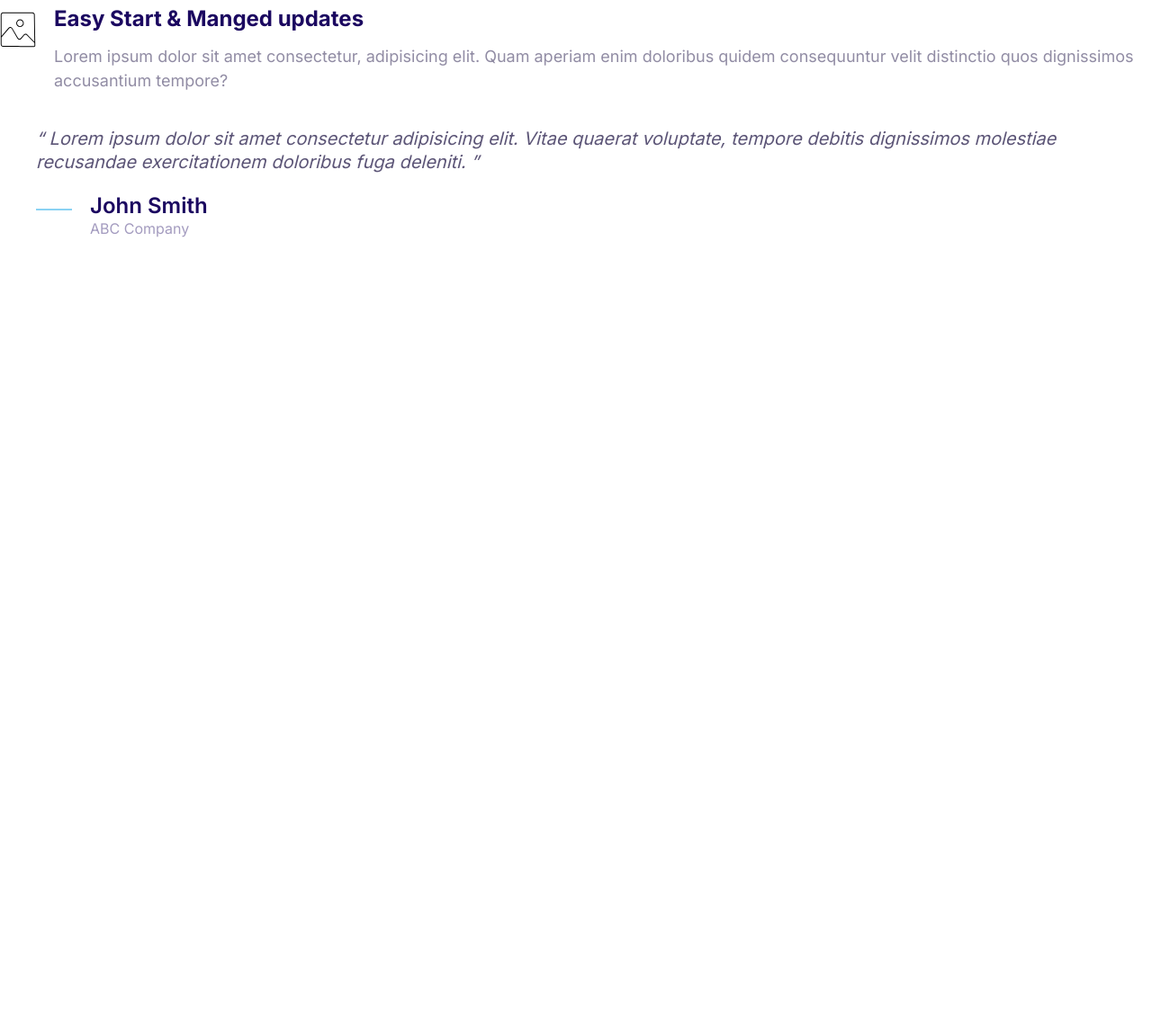
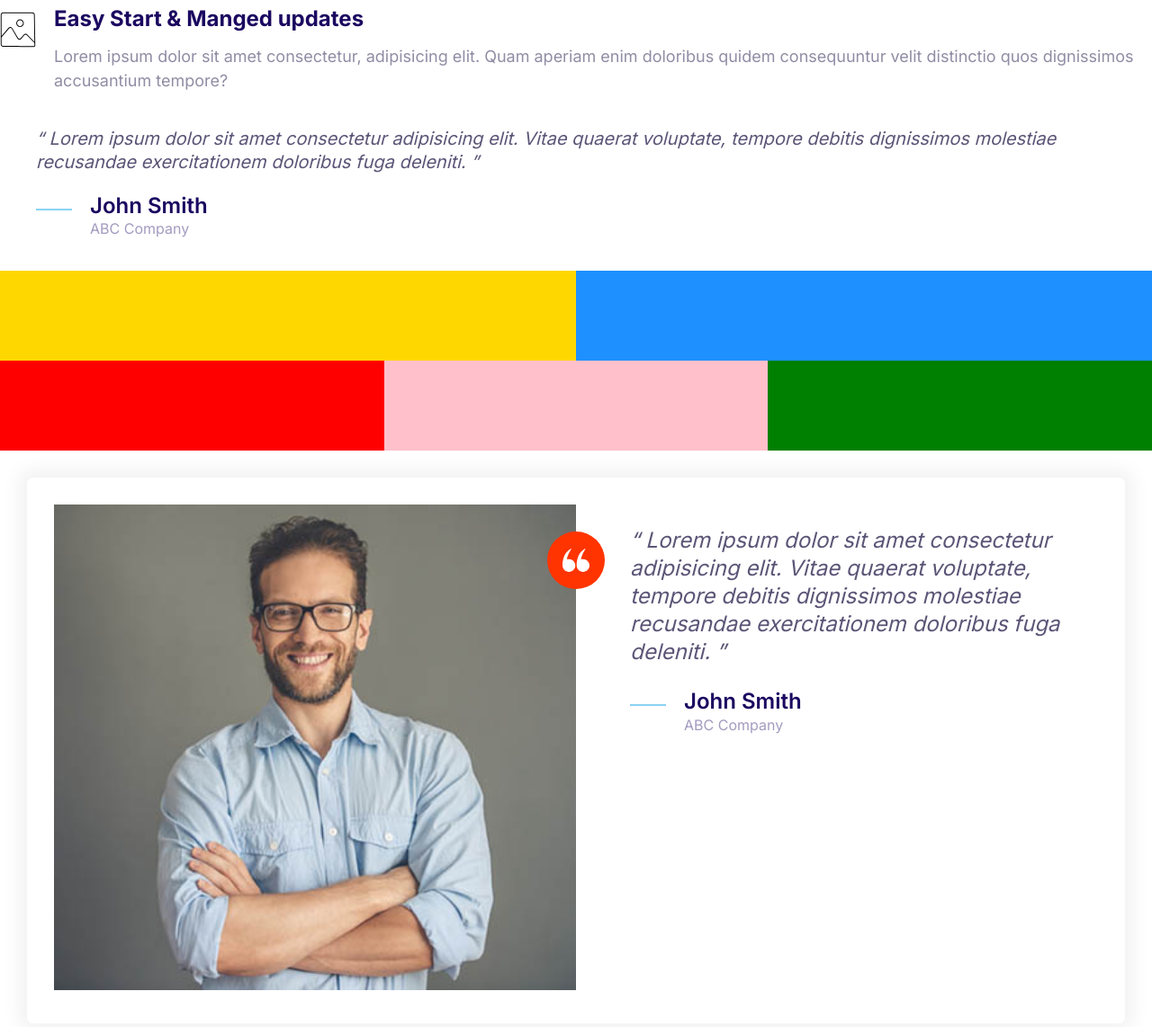
Before and after one commit to Harshanani007/Harshfy, a plain HTML site: page index.html in a window 1280 px wide. Shown: the part 2365-3507 px from the top of the page at 90% size. Before the commit the page ends 2666 px from the top, so only its background shows below. Drawn offline with Linux system fonts and the light colour scheme.

Commit message:
testimonials.

```diff
--- a/css/styles.css
+++ b/css/styles.css
@@ -172,8 +172,17 @@ a {
   height: 40px;
 }
 
+.icon--small {
+  width: 30px;
+  height: 30px;
+}
+
 .icon--primary {
   fill: var(--color-primary);
+}
+
+.icon--white {
+  fill: white;
 }
 /*here giving the single dash because it is not a skin
 and using here the pixels because the icons wont change the size in all screens
@@ -188,6 +197,9 @@ and here using inline block coz when we keep the icon next to the line we dont w
   align-items: center;
 }
 
+.icon-container--accent {
+  background: var(--color-accent);
+}
 /*buttons*/
 .btn {
   border-radius: 40px;
@@ -452,3 +464,50 @@ after two lines border and border-radius we get a weird layout so we remove bord
     font-size: 1.6rem;
   }
 }
+
+/*grids*/
+.grid {
+  display: grid;
+}
+
+@media screen and (min-width: 768px) {
+  .grid--1x2 {
+    grid-template-columns: repeat(2, 1fr);
+  }
+}
+
+@media screen and (min-width: 1024px) {
+  .grid--1x3 {
+    grid-template-columns: repeat(3, 1fr);
+  }
+}
+
+/*testimonial*/
+.testimonial {
+  padding: 3rem;
+  margin: 3rem;
+}
+
+.testimonial__image {
+  position: relative;
+}
+.testimonial__image > img {
+  width: 100%;
+}
+
+.testimonial__image > .icon-container {
+  position: absolute;
+  top: 3rem;
+  right: -32px;
+}
+
+@media screen and (min-width: 768px) {
+  .testimonial .quote,
+  .testimonial .quote__author {
+    font-size: 2.4rem;
+  }
+
+  .testimonial .quote {
+    margin-left: 6rem;
+  }
+}
--- a/index.html
+++ b/index.html
@@ -170,5 +170,49 @@
         </div>
       </footer>
     </blockquote>
+    <!--grid component mobile single colum and desktop double -->
+    <div class="grid grid--1x2">
+      <div style="height: 100px; background: gold"></div>
+      <div style="height: 100px; background: dodgerblue"></div>
+    </div>
+    <div class="grid grid--1x3">
+      <div style="height: 100px; background: red"></div>
+      <div style="height: 100px; background: pink"></div>
+      <div style="height: 100px; background: green"></div>
+    </div>
+
+    <!--testimonials-->
+    <div class="card testimonial">
+      <div class="grid grid--1x2">
+        <div class="testimonial__image">
+          <img src="images/testimonial.jpg" alt="A Happy smiling customer" />
+          <span class="icon-container icon-container--accent">
+            <svg class="icon--small icon--white">
+              <use xlink:href="images/sprite.svg#quotes"></use>
+            </svg>
+          </span>
+        </div>
+        <blockquote class="quote">
+          <p class="quote__text">
+            Lorem ipsum dolor sit amet consectetur adipisicing elit. Vitae
+            quaerat voluptate, tempore debitis dignissimos molestiae recusandae
+            exercitationem doloribus fuga deleniti.
+          </p>
+          <footer>
+            <div class="media">
+              <div class="media__image">
+                <svg class="icon icon-- primary quote__line">
+                  <use xlink:href="images/sprite.svg#line"></use>
+                </svg>
+              </div>
+              <div class="media__body">
+                <h3 class="media__title quote__author">John Smith</h3>
+                <p class="quote__organization">ABC Company</p>
+              </div>
+            </div>
+          </footer>
+        </blockquote>
+      </div>
+    </div>
   </body>
 </html>
```
Also changed, not shown: images/testimonial.jpg (added).
